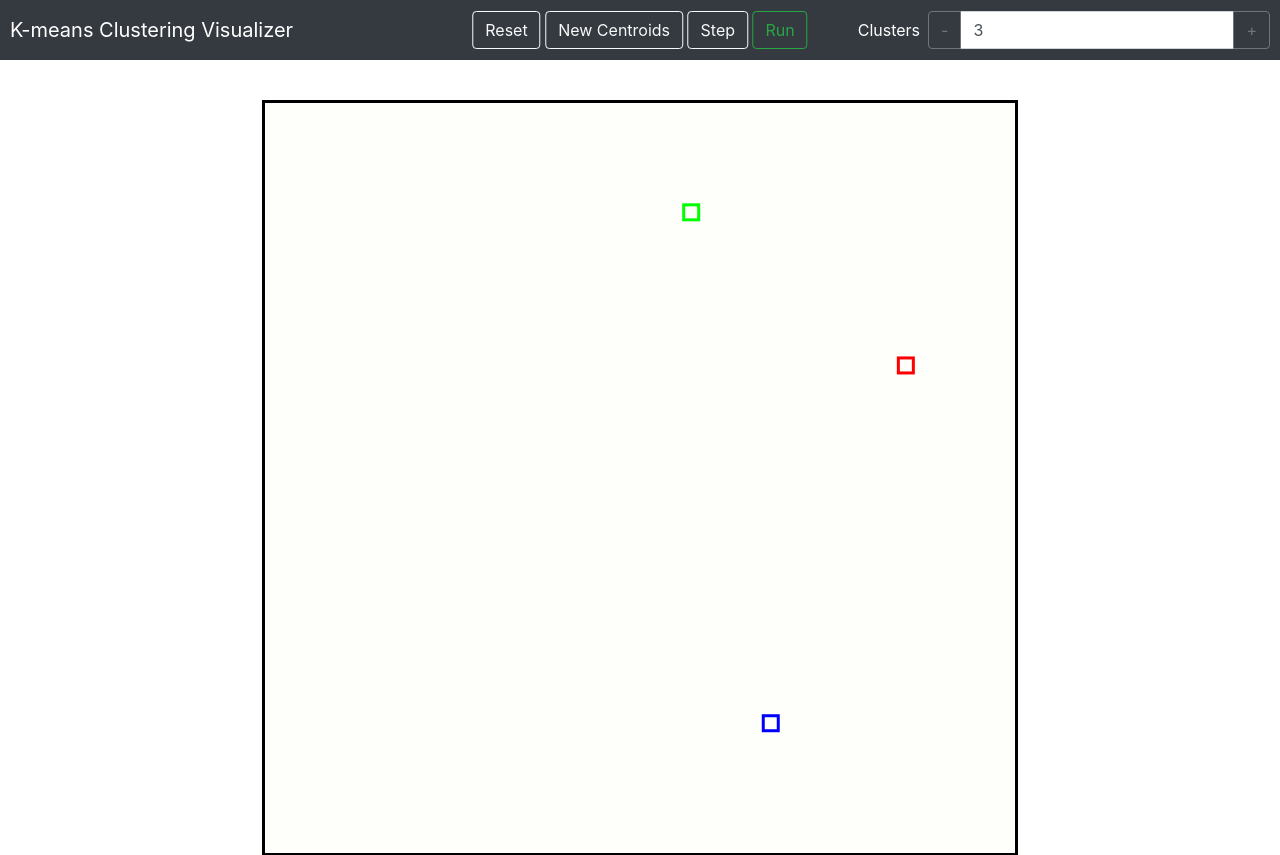
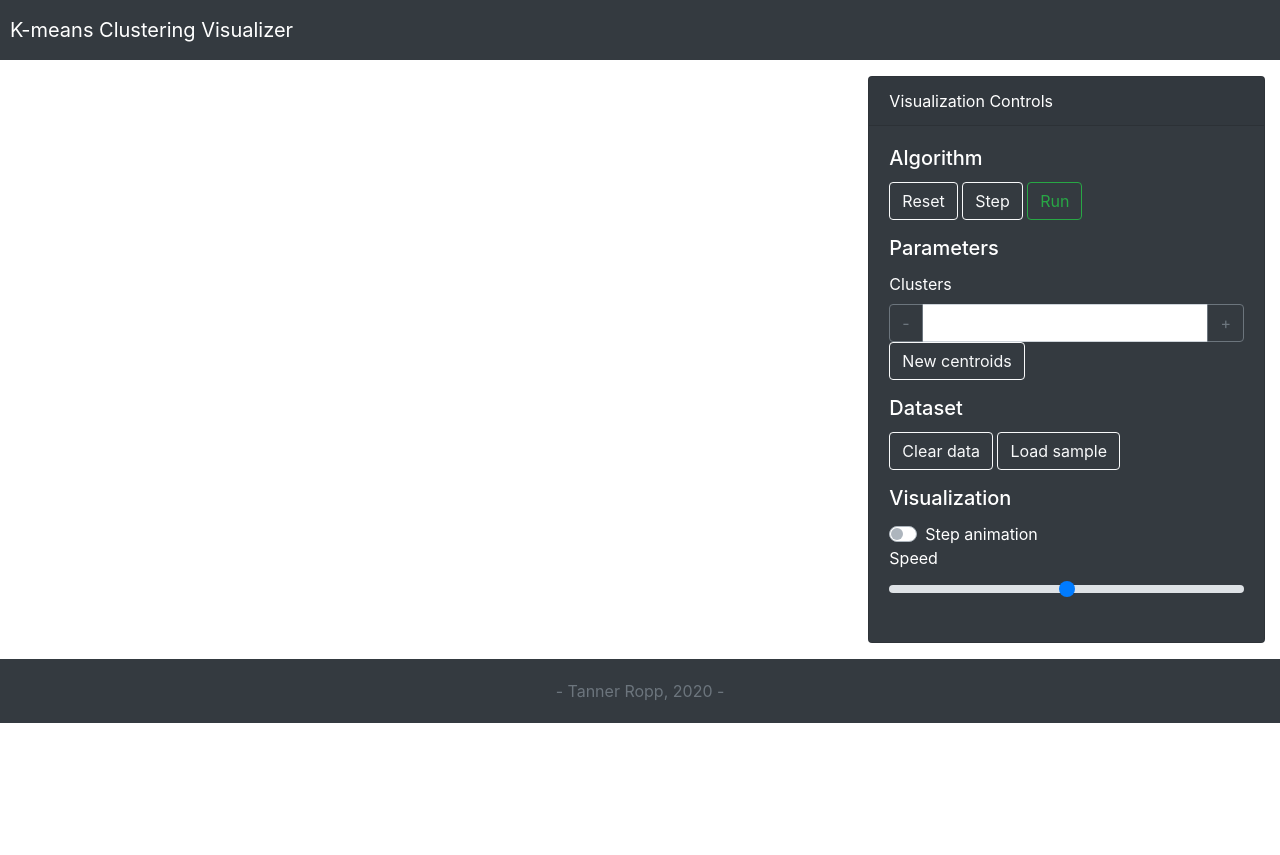
Before and after one commit to tanner-ropp/Clustering-Visualization, a React (Create React App) app: page / in a window 1280 px wide. Shown: the top 855 px of the page. After the commit the page ends 800 px from the top, so only its background shows below. Built offline with nearby package versions, Linux system fonts and the light colour scheme.

Commit message:
starting control dashboard

```diff
--- a/src/App.css
+++ b/src/App.css
@@ -1,5 +1,5 @@
 .App {
-  text-align: center;
+  /*text-align: center;*/
 }
 
 .App-logo {
--- a/src/ClusteringVisualizer/ClusteringVisualizer.css
+++ b/src/ClusteringVisualizer/ClusteringVisualizer.css
@@ -28,9 +28,9 @@ body {
 }
 
 .button-dashboard {
-    position: absolute;
+    /*position: absolute;
     left: 50%;
-    transform: translatex(-50%);
+    transform: translatex(-50%);*/
 }
 
 footer {
--- a/src/ClusteringVisualizer/ClusteringVisualizer.js
+++ b/src/ClusteringVisualizer/ClusteringVisualizer.js
@@ -1,6 +1,7 @@
 import React, {Component} from 'react';
 import {Form, Navbar, Nav, Container, Row, Col, Button, InputGroup, FormControl} from 'react-bootstrap'
 import Animation from '../components/Animation.js';
+import Dashboard from '../components/Dashboard.js'
 import './ClusteringVisualizer.css';
 
 export default class ClusteringVisualizer extends Component {
@@ -134,10 +135,11 @@ export default class ClusteringVisualizer extends Component {
             return {...centroid}
         });
 
-        this.setState({
+        this.setState(prevState => ({
             data_points: data_points,
-            centroids: initial_centroids
-        });
+            centroids: initial_centroids,
+            prev_centroids: prevState.centroids
+        }));
     }
 
     setNewCentroids() { //resets algorithm with new centroids
@@ -174,11 +176,12 @@ export default class ClusteringVisualizer extends Component {
             return {...centroid};
         });
 
-        this.setState({
+        this.setState(prevState => ({
             data_points: data_points,
             centroids: centroids,
+            prev_centroids: prevState.centroids,
             initial_centroids: initial_centroids
-        });
+        }));
     }
 
     stepThrough() {
@@ -312,7 +315,8 @@ export default class ClusteringVisualizer extends Component {
 
         this.setState({
             data_points : data_points,
-            centroids: centroids
+            centroids: centroids,
+            animating_centroids: false
         });
     }
 
@@ -335,7 +339,7 @@ export default class ClusteringVisualizer extends Component {
                     <Navbar.Brand>
                         K-means Clustering Visualizer
                     </Navbar.Brand>
-                    <div className="button-dashboard">
+                    {/*<div className="button-dashboard">
                         <Button variant="outline-light" onClick={this.resetClusters}>
                             Reset
                         </Button>{' '}
@@ -348,8 +352,8 @@ export default class ClusteringVisualizer extends Component {
                         <Button variant="outline-success" onClick={this.runAlgorithm}>
                             Run
                         </Button>
-                    </div>
-                    <Form inline>
+                    </div>*/}
+                    {/*<Form inline>
                         <Form.Label className="mr-2 text-white">
                             Clusters
                         </Form.Label>
@@ -366,10 +370,10 @@ export default class ClusteringVisualizer extends Component {
                               </Button>
                             </InputGroup.Append>
                         </InputGroup>
-                    </Form>
+                    </Form>*/}
                 </Navbar>
                 <section>
-                    <Animation animating={this.state.animating_centroids} dataPoints={this.state.data_points} centroids={this.state.centroids} prevCentroids={this.state.prev_centroids} onMouseDown={(e) => {
+                    {/*<Animation animating={this.state.animating_centroids} dataPoints={this.state.data_points} centroids={this.state.centroids} prevCentroids={this.state.prev_centroids} onMouseDown={(e) => {
                         const data_points = this.state.data_points.map((data_point) => {
                             return {...data_point}
                         });
@@ -386,8 +390,9 @@ export default class ClusteringVisualizer extends Component {
                         this.setState({
                             data_points: data_points
                         })
-                    }}/>
+                    }}/>*/}
                 </section>
+                <Dashboard/>
                 <footer className="bg-dark text-muted">
                     <div className="text-center">
                         - Tanner Ropp, 2020 -
--- a/src/components/Animation.js
+++ b/src/components/Animation.js
@@ -27,7 +27,7 @@ export default class Animation extends Component {
             console.log("ANIMATING");
 
             const new_centroids = this.props.centroids;
-            //const prev_centroids = this.props.prevCentroids;
+            const prev_centroids = this.props.prevCentroids;
 
 
 
@@ -36,7 +36,15 @@ export default class Animation extends Component {
                 const dy = new_centroids[i].y - item.y;
                 const dist = Math.sqrt((dy*dy)+(dx*dx));
 
-                if (dist < 3) { // this is to prevent vibration
+                // used for speed ramp
+                /*const full_dx = new_centroids[i].x - prev_centroids[i].x;
+                const full_dy = new_centroids[i].y - prev_centroids[i].y;
+                const full_dist = Math.sqrt((full_dy*full_dy)+(full_dx*full_dx));*/
+
+                var speed = 5; // try doing something with trig to make a speed ramp
+                //var speed = Math.abs(6*Math.sin((dist/full_dist)*Math.PI)) + 0.2;
+
+                if (dist < speed) { // this is to prevent vibration
                     return {
                         x: new_centroids[i].x,
                         y: new_centroids[i].y,
@@ -44,8 +52,8 @@ export default class Animation extends Component {
                     }
                 } else {
                     return {
-                        x: item.x + 3*dx/dist,
-                        y: item.y + 3*dy/dist,
+                        x: item.x + speed*dx/dist,
+                        y: item.y + speed*dy/dist,
                         id: item.id
                     }
                 }
--- /dev/null
+++ b/src/components/Dashboard.js
@@ -0,0 +1,81 @@
+import React, {Component} from 'react';
+import {Card, Container, Row, Col, Button, Form, InputGroup, FormControl} from 'react-bootstrap';
+
+export default class Dashboard extends Component {
+    constructor(props) {
+        super(props);
+        this.state = {
+
+        };
+    }
+
+
+    render() {
+        return (
+            <Container fluid>
+                <Row className="mt-3 mb-3">
+                    <Col className="ml-auto" md={4}>
+                        <Card bg="dark" text="white">
+                            <Card.Header>Visualization Controls</Card.Header>
+                            <Card.Body>
+                                <Card.Title>Algorithm</Card.Title>
+                                <Button variant="outline-light" onClick={this.resetClusters}>
+                                    Reset
+                                </Button>{' '}
+                                <Button variant="outline-light" onClick={this.stepThrough}>
+                                    Step
+                                </Button>{' '}
+                                <Button variant="outline-success" onClick={this.runAlgorithm}>
+                                    Run
+                                </Button>
+                                <Card.Text>{' '}</Card.Text>
+                                <Card.Title>Parameters</Card.Title>
+                                    <Form>
+                                        <Form.Label className="text-white">
+                                            Clusters
+                                        </Form.Label>
+                                        <InputGroup>
+                                            <InputGroup.Prepend>
+                                              <Button variant="outline-secondary" onClick={this.handleDecrement} disabled={this.state.k <= 1}>
+                                                  -
+                                              </Button>
+                                            </InputGroup.Prepend>
+                                            <FormControl aria-describedby="basic-addon1" value={this.state.k}/>
+                                            <InputGroup.Append>
+                                              <Button variant="outline-secondary" onClick={this.handleIncrement} disabled={this.state.k >= 10}>
+                                                  +
+                                              </Button>
+                                            </InputGroup.Append>
+                                        </InputGroup>
+                                    </Form>
+                                    <Button variant="outline-light" onClick={this.setNewCentroids}>
+                                        New centroids
+                                    </Button>{' '}
+                                <Card.Text>{' '}</Card.Text>
+                                <Card.Title>Dataset</Card.Title>
+                                    <Button variant="outline-light">
+                                        Clear data
+                                    </Button>{' '}
+                                    <Button variant="outline-light">
+                                        Load sample
+                                    </Button>{' '}
+                                <Card.Text>{' '}</Card.Text>
+                                <Card.Title>Visualization</Card.Title>
+                                    <Form>
+                                        <Form.Check
+                                            type="switch"
+                                            id="custom-switch"
+                                            label="Step animation"
+                                            />
+                                        <Form.Group controlId="formBasicRangeCustom">
+                                            <Form.Label>Speed</Form.Label>
+                                            <Form.Control type="range" custom />
+                                        </Form.Group>
+                                    </Form>
+                            </Card.Body>
+                        </Card>
+                    </Col>
+                </Row>
+            </Container>
+    )}
+}
```
